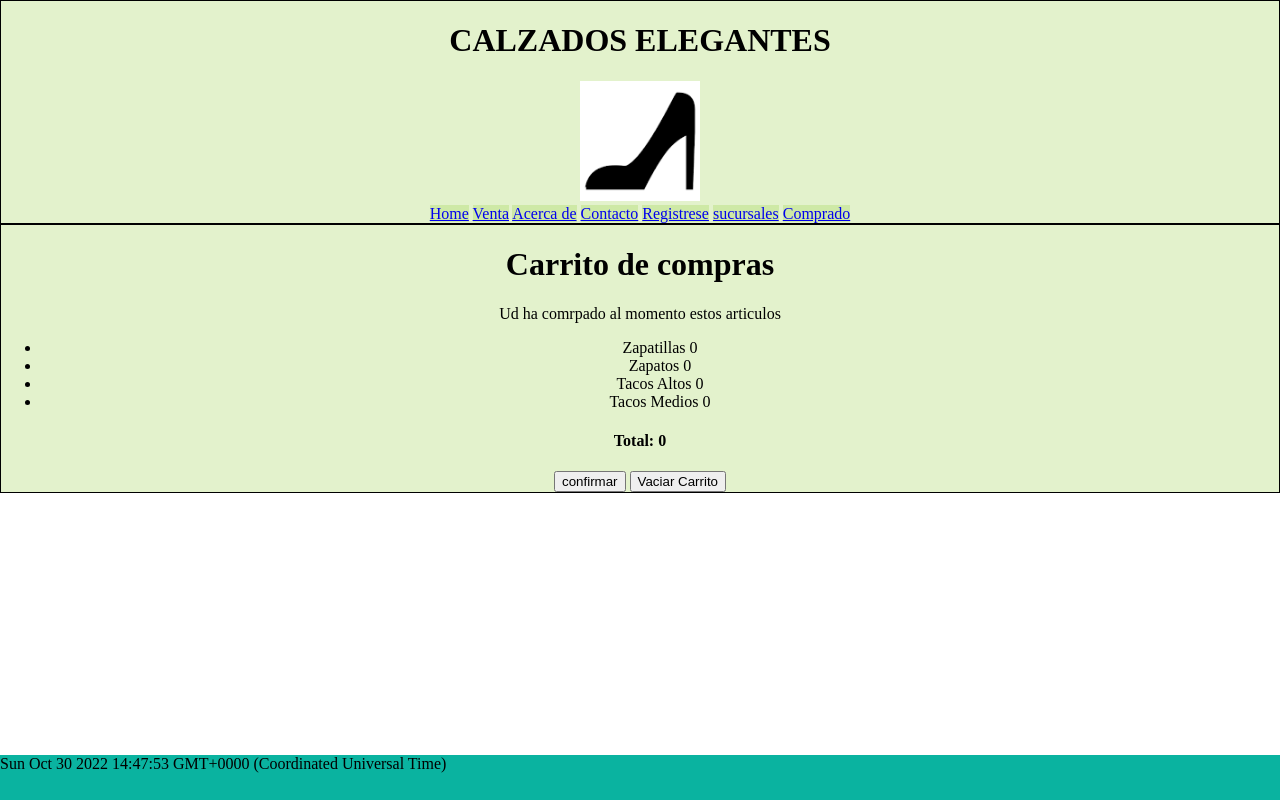
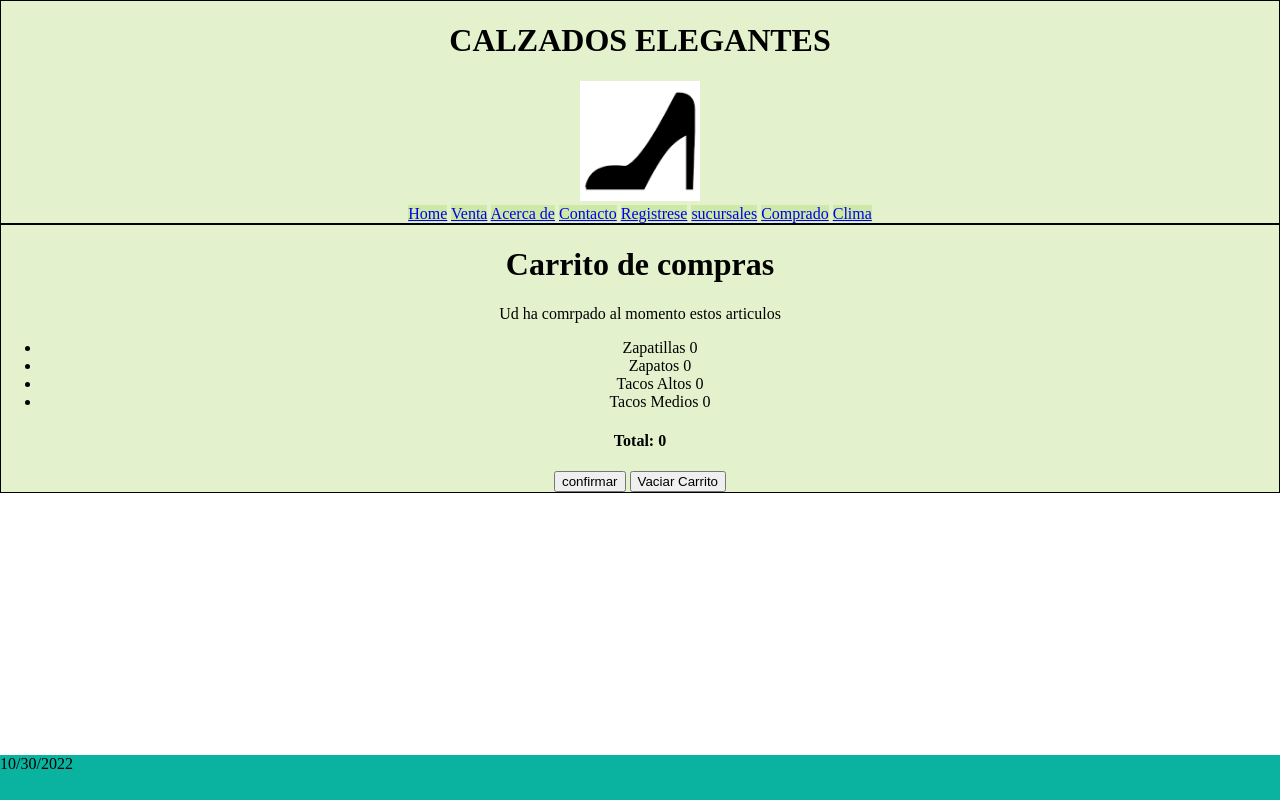
Before and after one commit to Marcepe2022/MiRepo, a plain HTML site: page Carrito.html in a window 1280 px wide. Drawn offline with nearby package versions, Linux system fonts and the light colour scheme; files whose address does not match are found by name.

Commit message:
Update Carrito.html

```diff
--- a/Carrito.html
+++ b/Carrito.html
@@ -24,6 +24,7 @@
                <a style="background-color: rgba(147, 203, 56, 0.254);" href="Registrese.html">Registrese</a>
                <a style="background-color: rgba(147, 203, 56, 0.254) ;" href="sucursales.html">sucursales</a>
                <a style="background-color: rgba(147, 203, 56, 0.254) ;" href="Carrito.html">Comprado</a>
+               <a style="background-color: rgba(147, 203, 56, 0.254) ;" href="Clima.html">Clima</a>
 
             </nav>
         </div>
@@ -52,7 +53,11 @@
 
         <div id="current_date" class="footer"></p>
             <script>
-                      document.getElementById("current_date").innerHTML = Date();
+
+    var fecha=new Date().toLocaleDateString();
+
+
+                      document.getElementById("current_date").innerHTML = fecha;
                       </script>
                   </div>
 
```
